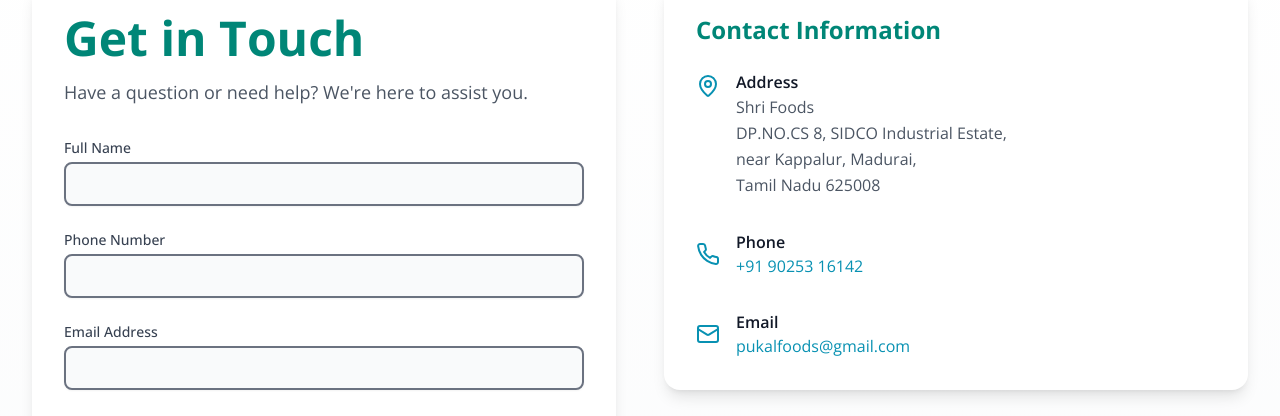
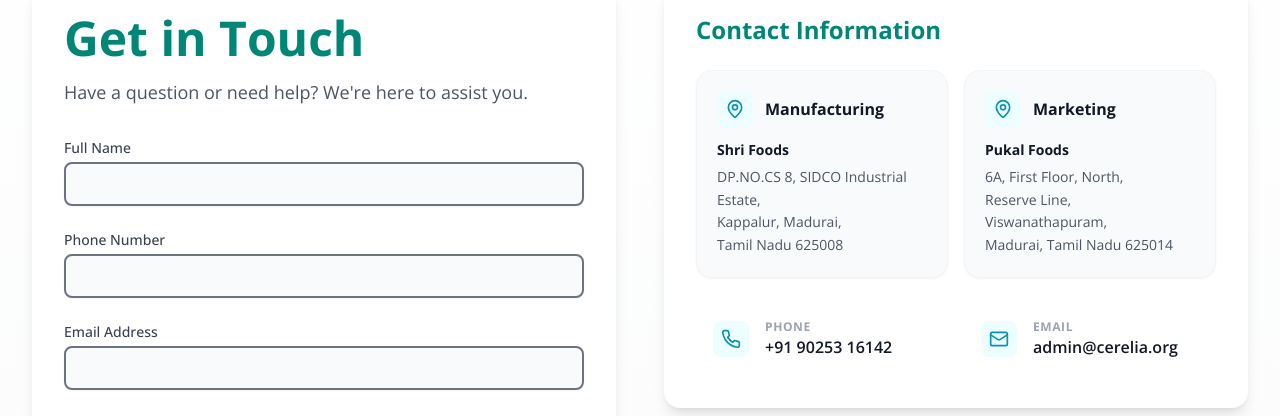
Before and after one commit to Pukal-Technologies-Madurai/cerelia, a Next.js app: page /contact in a window 1280 px wide. Shown: the part 178-594 px from the top of the page. Built offline with nearby package versions, Linux system fonts and the light colour scheme.

Commit message:
address-change

```diff
--- a/src/app/contact/page.jsx
+++ b/src/app/contact/page.jsx
@@ -199,39 +199,65 @@ export default function Contact() {
                                 Contact Information
                             </h2>
 
-                            <div className="space-y-8">
-                                <div className="flex items-start space-x-4 group">
-                                    <MapPin className="flex-shrink-0 h-6 w-6 text-cyan-600 mt-1 group-hover:scale-110 transition-transform" />
-                                    <div>
-                                        <h3 className="font-semibold text-gray-900">Address</h3>
-                                        <p className="text-gray-600 leading-relaxed">
-                                            Shri Foods<br />
+                            <div className="space-y-6">
+                                <div className="grid sm:grid-cols-2 lg:grid-cols-1 xl:grid-cols-2 gap-4">
+                                    <div className="p-5 rounded-2xl bg-gray-50 border border-gray-100 group hover:border-cyan-200 hover:bg-white transition-all duration-300 shadow-sm hover:shadow-md">
+                                        <div className="flex items-center space-x-3 mb-3">
+                                            <div className="p-2 bg-cyan-50 rounded-lg group-hover:bg-cyan-100 transition-colors">
+                                                <MapPin className="h-5 w-5 text-cyan-600" />
+                                            </div>
+                                            <h3 className="font-bold text-gray-900">Manufacturing</h3>
+                                        </div>
+                                        <p className="text-sm text-gray-600 leading-relaxed">
+                                            <span className="font-bold text-gray-900 block mb-1">Shri Foods</span>
                                             DP.NO.CS 8, SIDCO Industrial Estate,<br />
-                                            near Kappalur, Madurai,<br />
+                                            Kappalur, Madurai,<br />
                                             Tamil Nadu 625008
+                                        </p>
+                                    </div>
+
+                                    <div className="p-5 rounded-2xl bg-gray-50 border border-gray-100 group hover:border-cyan-200 hover:bg-white transition-all duration-300 shadow-sm hover:shadow-md">
+                                        <div className="flex items-center space-x-3 mb-3">
+                                            <div className="p-2 bg-cyan-50 rounded-lg group-hover:bg-cyan-100 transition-colors">
+                                                <MapPin className="h-5 w-5 text-cyan-600" />
+                                            </div>
+                                            <h3 className="font-bold text-gray-900">Marketing</h3>
+                                        </div>
+                                        <p className="text-sm text-gray-600 leading-relaxed">
+                                            <span className="font-bold text-gray-900 block mb-1">Pukal Foods</span>
+                                            6A, First Floor, North,<br />
+                                            Reserve Line, Viswanathapuram,<br />
+                                            Madurai, Tamil Nadu 625014
                                         </p>
                                     </div>
                                 </div>
 
-                                <div className="flex items-center space-x-4 group">
-                                    <Phone className="flex-shrink-0 h-6 w-6 text-cyan-600 group-hover:scale-110 transition-transform" />
+
+                                <div className="grid sm:grid-cols-2 lg:grid-cols-1 xl:grid-cols-2 gap-4">
+                                    <div className="flex items-center space-x-4 p-4 rounded-xl border border-transparent hover:bg-gray-50 transition-colors group">
+                                        <div className="p-2 bg-cyan-50 rounded-lg group-hover:bg-cyan-100 transition-colors">
+                                            <Phone className="h-5 w-5 text-cyan-600" />
+                                        </div>
                                         <div>
-                                        <h3 className="font-semibold text-gray-900">Phone</h3>
+                                            <h3 className="text-xs font-bold text-gray-400 uppercase tracking-wider">Phone</h3>
                                             <a href="tel:+919025316142"
-                                            className="text-cyan-600 hover:text-cyan-700 transition-colors">
+                                                className="text-gray-900 font-semibold hover:text-cyan-600 transition-colors">
                                                 +91 90253 16142
                                             </a>
                                         </div>
                                     </div>
 
-                                <div className="flex items-center space-x-4 group">
-                                    <Mail className="flex-shrink-0 h-6 w-6 text-cyan-600 group-hover:scale-110 transition-transform" />
+                                    <div className="flex items-center space-x-4 p-4 rounded-xl border border-transparent hover:bg-gray-50 transition-colors group">
+                                        <div className="p-2 bg-cyan-50 rounded-lg group-hover:bg-cyan-100 transition-colors">
+                                            <Mail className="h-5 w-5 text-cyan-600" />
+                                        </div>
                                         <div>
-                                        <h3 className="font-semibold text-gray-900">Email</h3>
-                                        <a href="mailto:pukalfoods@gmail.com"
-                                            className="text-cyan-600 hover:text-cyan-700 transition-colors">
-                                            pukalfoods@gmail.com
+                                            <h3 className="text-xs font-bold text-gray-400 uppercase tracking-wider">Email</h3>
+                                            <a href="mailto:admin@cerelia.org"
+                                                className="text-gray-900 font-semibold hover:text-cyan-600 transition-colors">
+                                                admin@cerelia.org
                                             </a>
+                                        </div>
                                     </div>
                                 </div>
                             </div>
```
Also changed, not shown: 1 other file (tests, documents, lock files or other folders). Lines whose indentation alone changed are shown as unchanged.
